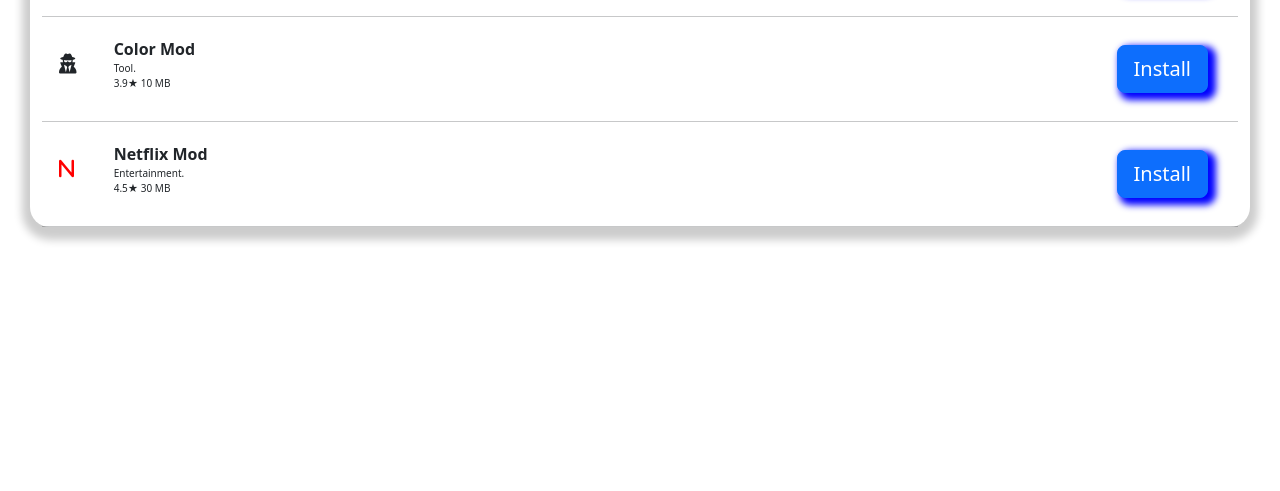
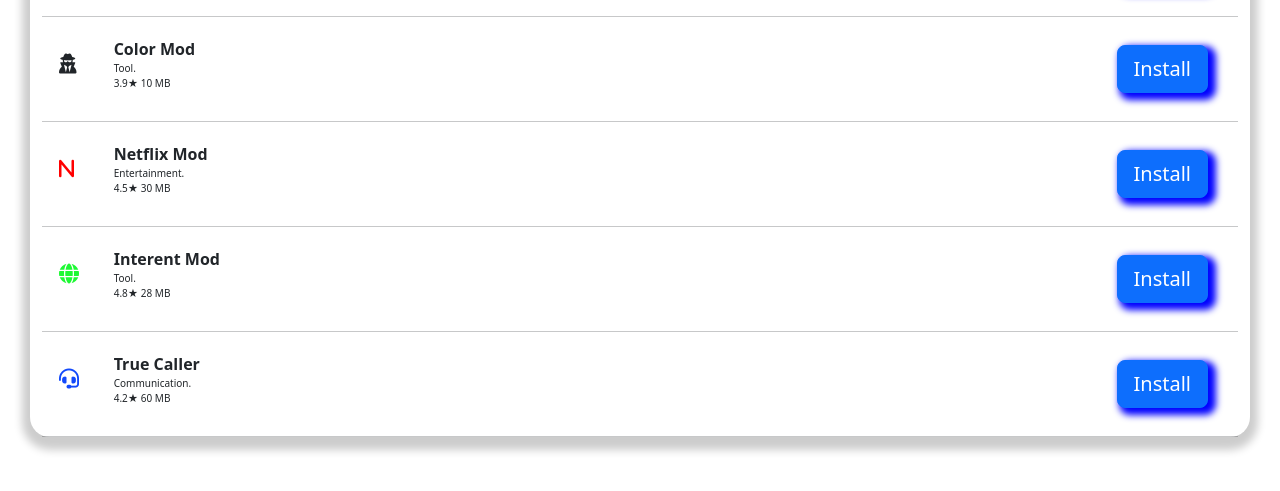
Before and after one commit to ManishRajora/IModdy, a plain HTML site: page index.html in a window 1280 px wide. Shown: the part 281-772 px from the top of the page. Drawn offline with nearby package versions, Linux system fonts and the light colour scheme.

Commit message:
modified

```diff
--- a/index.html
+++ b/index.html
@@ -142,6 +142,48 @@
                 </div>
             </div>
             <hr>
+            <!-- App 5 -->
+            <div class="row py-1">
+                <div class="col-1 py-2 app_icon">
+                    <i class="fa-solid fa-globe btn btn-lg" style="color: rgb(29, 249, 51);"></i>
+                </div>
+                <div class="col-9">
+                    <div class="row">
+                        <span class="app_name">Interent Mod</span>
+                    </div>
+                    <div class="row">
+                        <span>Tool.</span>
+                    </div>
+                    <div class="row">
+                        <span>4.8&#9733; 28 MB</span>
+                    </div>
+                </div>
+                <div class="col-2 py-2" style="text-align: end;">
+                    <button class="btn btn-primary btn-lg install_btn">Install</button>
+                </div>
+            </div>
+            <hr>
+            <!-- App 6 -->
+            <div class="row py-1">
+                <div class="col-1 py-2 app_icon">
+                    <i class="fa-solid fa-headset btn btn-lg" style="color: rgb(18, 73, 251);"></i>
+                </div>
+                <div class="col-9">
+                    <div class="row">
+                        <span class="app_name">True Caller</span>
+                    </div>
+                    <div class="row">
+                        <span>Communication.</span>
+                    </div>
+                    <div class="row">
+                        <span>4.2&#9733; 60 MB</span>
+                    </div>
+                </div>
+                <div class="col-2 py-2" style="text-align: end;">
+                    <button class="btn btn-primary btn-lg install_btn">Install</button>
+                </div>
+            </div>
+            <hr>
         </div>
     </div>
 
--- a/script.js
+++ b/script.js
@@ -43,6 +43,11 @@ const show_install_window = function (){
     localStorage.setItem('install_window_visible', 'true');
     localStorage.setItem('no_scroll', 'true');
     document.body.classList.add('no-scroll');
+
+    /* overlay and install window pop up on visible viewport */
+    const scroll_Y = window.scrollY || window.pageYOffset;
+    install_window.style.top = `calc(50% + ${scroll_Y}px)`;
+    overlay.style.top = `${scroll_Y}px`;
 }
 
 const hide_install_window = function (){
```
